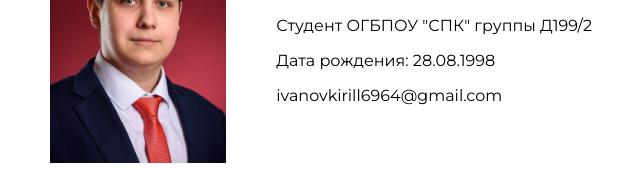
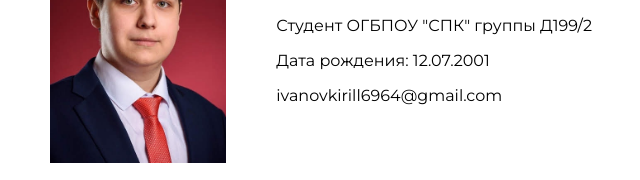
Before and after one commit to Ririkaze/ririkaze.github.io, a plain HTML site: page index.html in a window 1280 px wide. Shown: the part 169-349 px from the top of the page, 319-959 px from the left. Drawn offline with Linux system fonts and the light colour scheme.

Commit message:
Update index.html

```diff
--- a/index.html
+++ b/index.html
@@ -18,7 +18,7 @@
             <div>
                 <h3>Иванов Кирил Викторович</h3>
                 <p>Студент ОГБПОУ "СПК" группы Д199/2</p>
-                <p>Дата рождения: 28.08.1998</p>
+                <p>Дата рождения: 12.07.2001</p>
                 <p>ivanovkirill6964@gmail.com</p>
             </div>
         </div>
```
